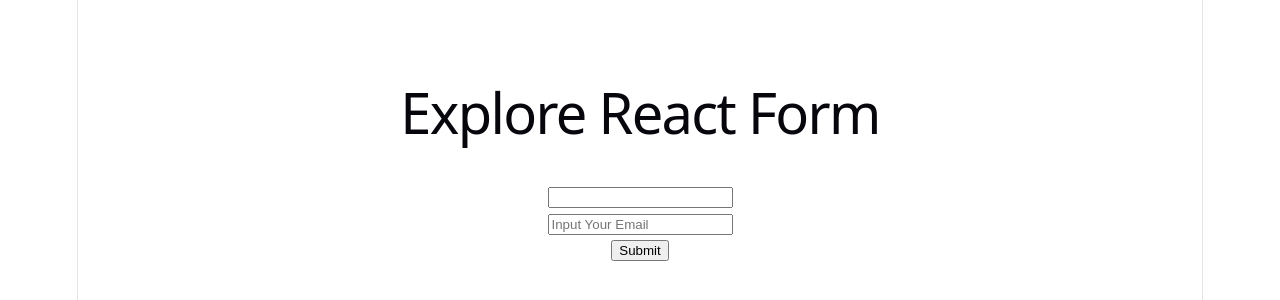
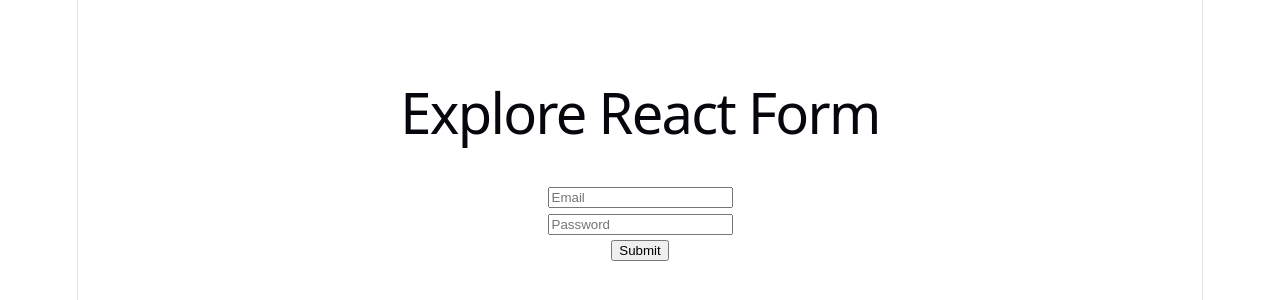
Before and after one commit to MdRoyet/explore-react-form, a React (Vite) app: page / in a window 1280 px wide. Shown: the part 236-536 px from the top of the page. Built offline with nearby package versions, Linux system fonts and the light colour scheme.

Commit message:
Controlled form

```diff
--- a/src/App.jsx
+++ b/src/App.jsx
@@ -1,4 +1,6 @@
 import "./App.css";
+import ControlledField from "./Components/ControlledField/ControlledField";
+import FormAction from "./Components/Simpleform/FormAction/FormAction";
 import Simpleform from "./Components/Simpleform/Simpleform";
 
 function App() {
@@ -6,7 +8,9 @@ function App() {
     <>
       <div id="center">
         <h1>Explore React Form</h1>
-        <Simpleform></Simpleform>
+        {/* <Simpleform></Simpleform> */}
+        {/* <FormAction></FormAction> */}
+        <ControlledField></ControlledField>
       </div>
     </>
   );
--- /dev/null
+++ b/src/Components/ControlledField/ControlledField.jsx
@@ -0,0 +1,31 @@
+import React, { useState } from "react";
+
+const ControlledField = () => {
+  const [password, setPassword] = useState("");
+  const handleControlledField = (e) => {
+    console.log(e);
+  };
+  const handlePasswordOnChange = (e) => {
+    console.log(e.target.value);
+  };
+  return (
+    <div>
+      <form onSubmit={handleControlledField}>
+        <input type="email" name="email" id="" placeholder="Email" /> <br />
+        <input
+          type="password"
+          name="password"
+          id=""
+          placeholder="Password"
+          required
+          defaultValue={password}
+          onChange={handlePasswordOnChange}
+        />{" "}
+        <br />
+        <input type="submit" value="Submit" />
+      </form>
+    </div>
+  );
+};
+
+export default ControlledField;
--- a/src/Components/Simpleform/FormAction/FormAction.jsx
+++ b/src/Components/Simpleform/FormAction/FormAction.jsx
@@ -0,0 +1,19 @@
+import React from "react";
+
+const FormAction = () => {
+  const handleformAction = (formData) => {
+    console.log(formData.get("name"));
+    console.log(formData.get("email"));
+  };
+  return (
+    <div>
+      <form action={handleformAction}>
+        <input type="text" placeholder="name" name="name" /> <br />
+        <input type="email" name="email" placeholder="Email" /> <br />
+        <input type="submit" value="Submit" />
+      </form>
+    </div>
+  );
+};
+
+export default FormAction;
```
